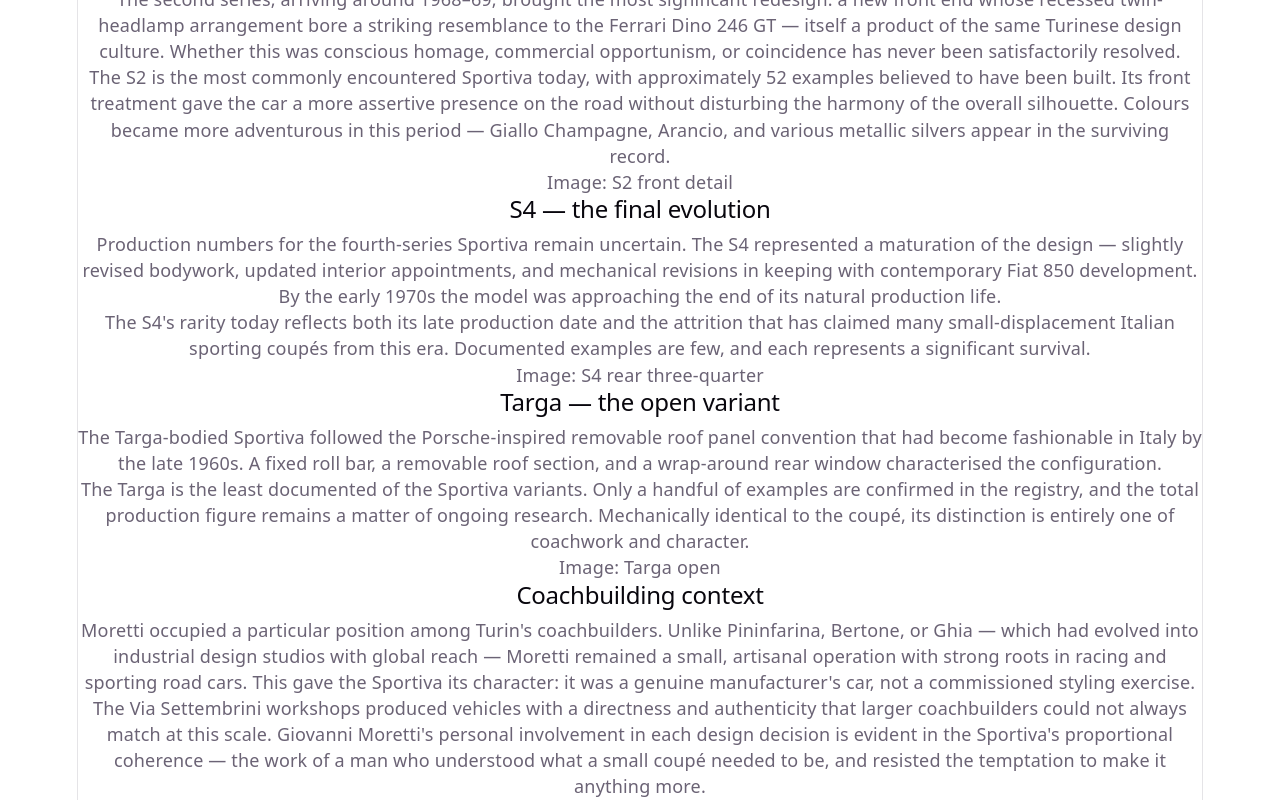
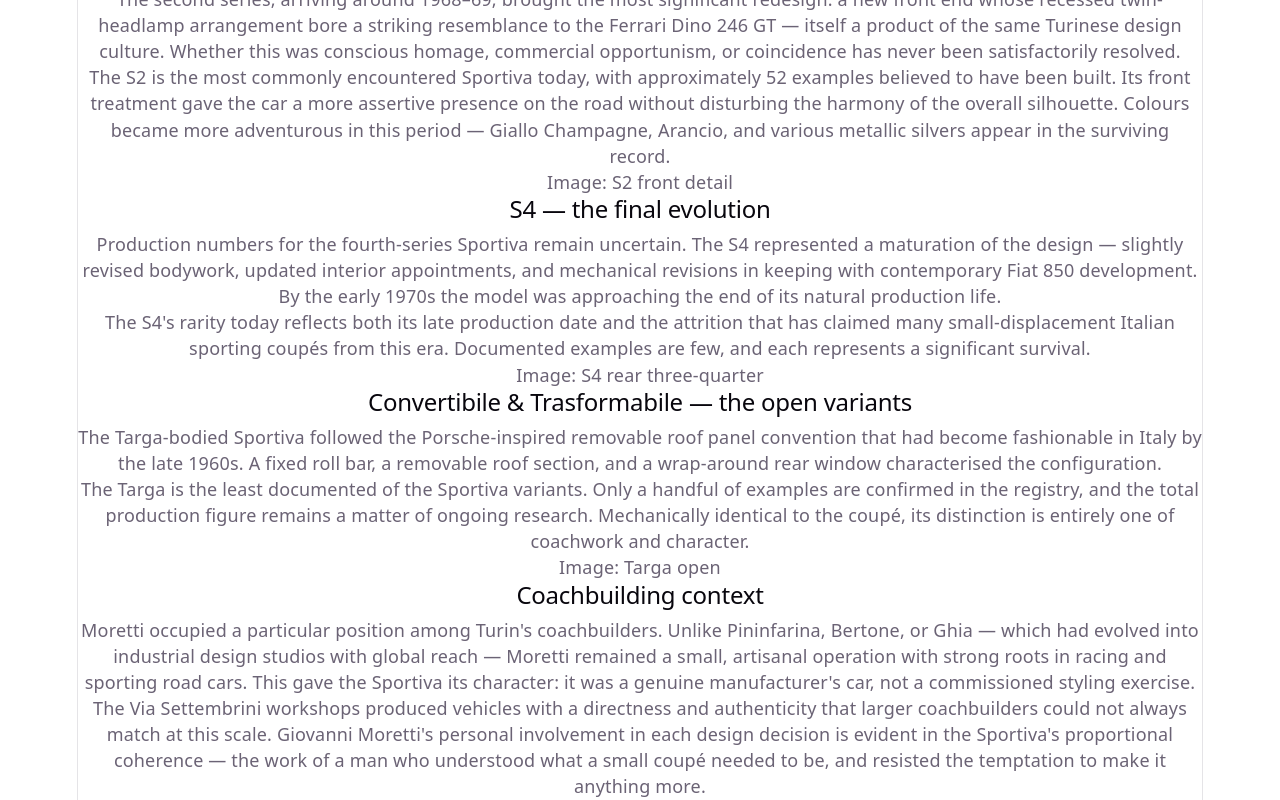
Before and after one commit to Romulus-S/morettisportiva, a React (Vite) app: page /design in a window 1280 px wide. Shown: the part 1120-1920 px from the top of the page. Built offline with nearby package versions, Linux system fonts and the light colour scheme; no server answers; the HTML template or start-up script is replaced by a standard one.

Commit message:
Rename Targa to Convertibile, add Trasformabile model type

```diff
--- a/src/pages/Design.jsx
+++ b/src/pages/Design.jsx
@@ -94,7 +94,7 @@
 
       <div className="editorial-section">
         <div>
-          <h2>Targa — the open variant</h2>
+          <h2>Convertibile &amp; Trasformabile — the open variants</h2>
           <p>
             The Targa-bodied Sportiva followed the Porsche-inspired removable roof panel
             convention that had become fashionable in Italy by the late 1960s. A fixed
--- a/src/pages/Registry.jsx
+++ b/src/pages/Registry.jsx
@@ -3,7 +3,7 @@
 import CarCard from '../components/CarCard'
 import CarListRow from '../components/CarListRow'
 
-const MODELS = ['All', 'S1', 'S2', 'S4', 'Targa']
+const MODELS = ['All', 'S1', 'S2', 'S4', 'Convertibile', 'Trasformabile']
 
 function GridIcon() {
   return (
--- a/src/pages/Specs.jsx
+++ b/src/pages/Specs.jsx
@@ -80,13 +80,13 @@
     ],
   },
   {
-    model: 'Targa',
+    model: 'Convertibile',
     years: '1969–1972',
     engine: '903cc inline-4',
     power: '52 hp',
     weight: '625 kg',
     wheelbase: '2,000 mm',
-    body: 'Targa',
+    body: 'Convertibile',
     production: '<10',
     specs: [
       { k: 'Engine', v: '903cc OHV inline-4' },
@@ -98,8 +98,31 @@
       { k: 'Suspension (R)', v: 'Independent, semi-trailing arm' },
       { k: 'Brakes', v: 'Drums all round' },
       { k: 'Wheelbase', v: '2,000 mm' },
-      { k: 'Roof', v: 'Removable centre panel, fixed roll hoop' },
       { k: 'Kerb weight', v: '~625 kg' },
+      { k: 'Top speed', v: '~148 km/h' },
+      { k: 'Production', v: 'Fewer than 10 known' },
+    ],
+  },
+  {
+    model: 'Trasformabile',
+    years: '1969–1972',
+    engine: '903cc inline-4',
+    power: '52 hp',
+    weight: '630 kg',
+    wheelbase: '2,000 mm',
+    body: 'Trasformabile',
+    production: '<10',
+    specs: [
+      { k: 'Engine', v: '903cc OHV inline-4' },
+      { k: 'Bore × stroke', v: '65 × 68 mm' },
+      { k: 'Power', v: '52 hp @ 6,200 rpm' },
+      { k: 'Torque', v: '69 Nm @ 4,000 rpm' },
+      { k: 'Gearbox', v: '4-speed manual, rear-mounted' },
+      { k: 'Suspension (F)', v: 'Independent, wishbone, coil spring' },
+      { k: 'Suspension (R)', v: 'Independent, semi-trailing arm' },
+      { k: 'Brakes', v: 'Drums all round' },
+      { k: 'Wheelbase', v: '2,000 mm' },
+      { k: 'Kerb weight', v: '~630 kg' },
       { k: 'Top speed', v: '~148 km/h' },
       { k: 'Production', v: 'Fewer than 10 known' },
     ],
```
